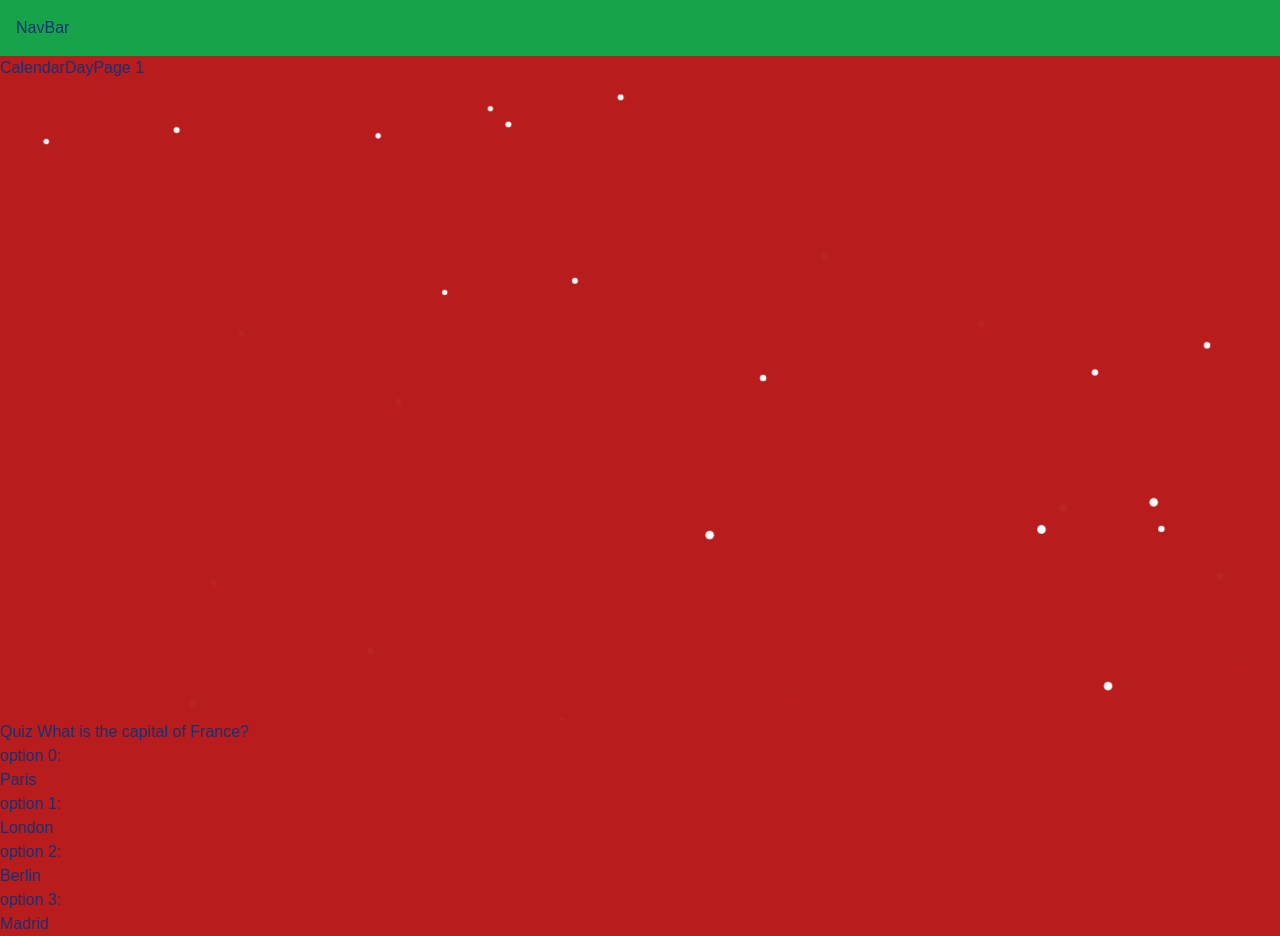
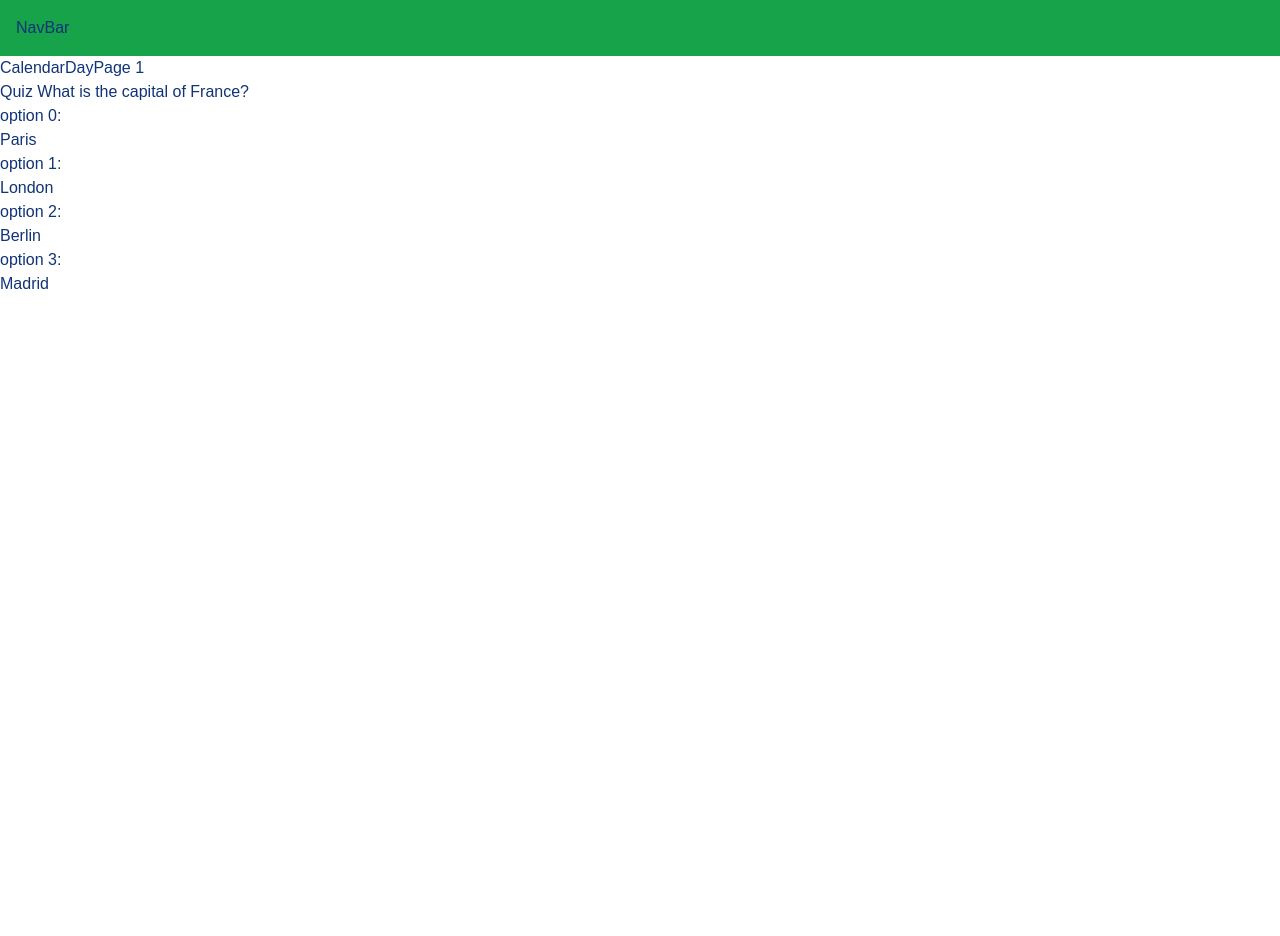
Before and after one commit to carobarstad/codepub, a Next.js app: page /calendar/1 in a window 1280 px wide. After the commit the page ends 800 px from the top, so only its background shows below. Built offline with nearby package versions, Linux system fonts and the light colour scheme.

Commit message:
fix params to Promise for next15

```diff
--- a/app/calendar/[id]/page.tsx
+++ b/app/calendar/[id]/page.tsx
@@ -1,5 +1,4 @@
 import { getItemByIndex } from '@/api/quiz';
-import Snowfall from '@/components/snowfall';
 import { Item } from '@/types';
 import { ContentSwitch } from '@/utils/ContentSwitch';
 import { notFound } from 'next/navigation';
@@ -30,8 +29,8 @@ const mockDays: Item[] = [
   },
 ];
 
-const CalendarDayPage = async ({ params }: { params: { id: string } }) => {
-  const { id } = params;
+const CalendarDayPage = async ({ params }: { params: Promise<{ id: string }> }) => {
+  const id = (await params).id;
   const idAsInt = parseInt(id);
   const data = mockDays[idAsInt - 1]; // TODO: Hent info fra backend til den id-en
   const calendarData = await getItemByIndex(idAsInt - 1);
@@ -41,9 +40,9 @@ const CalendarDayPage = async ({ params }: { params: { id: string } }) => {
     notFound();
   }
   return (
-    <div className='bg-red-700'>
+    <div className=''>
       CalendarDayPage {id}
-      <Snowfall />
+      {/* <Snowfall /> */}
       <div>
         <ContentSwitch item={calendarData} />
       </div>
```
